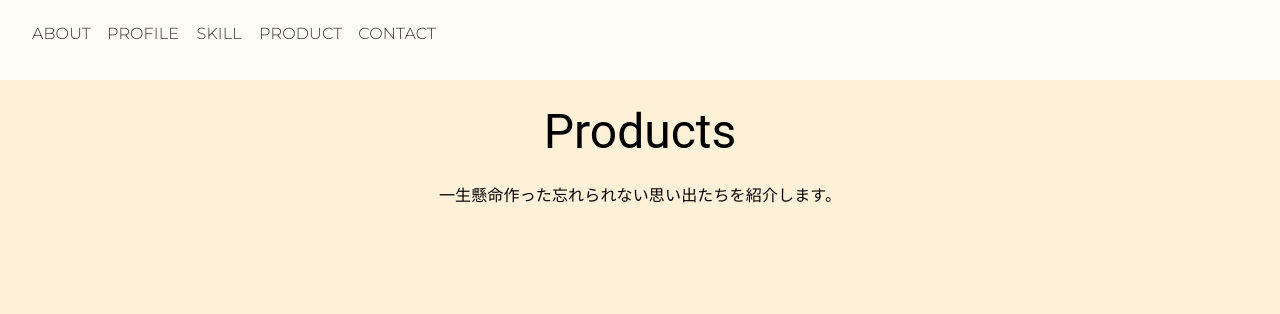
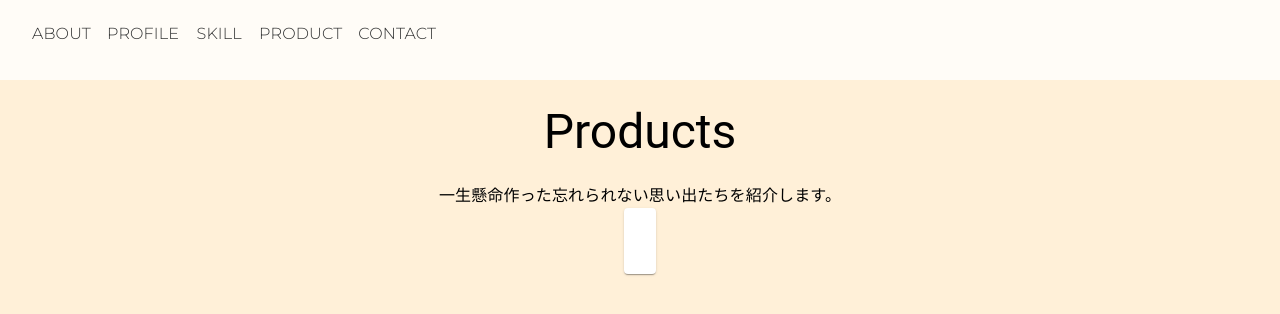
Before and after one commit to morita-koki/portfolio, a Next.js app: page /product in a window 1280 px wide. Shown: the top 314 px of the page. Built offline with nearby package versions, Linux system fonts and the light colour scheme.

Commit message:
product card componentのひな形作成

```diff
--- a/src/app/product/page.tsx
+++ b/src/app/product/page.tsx
@@ -1,26 +1,35 @@
 "use client"
 // import styles from './page.module.css'
 
-import { Box, Container, Grid, Typography } from "@mui/material";
+import { Container, Grid, Typography } from "@mui/material";
 
 // original conponent
+
+import * as React from 'react';
+import ProductCardWithModal from "@/components/modules/ProductCardWithModal";
+
+
+const prop = {
+    img: "",
+    title: "this is title",
+    description: "this is description"
+}
 
 export default function ProductsPage() {
   return (
     <Container maxWidth="md">
+        <Typography variant="h3" textAlign="center" marginY={3}>
+            Products
+        </Typography>
+        <Typography textAlign="center">
+            一生懸命作った忘れられない思い出たちを紹介します。
+        </Typography>
         <Grid
             container
             direction="row"
             justifyContent="space-evenly"
             alignItems="center" >
-            <Grid item xs={12}>
-                <Typography variant="h3" textAlign="center" marginY={3}>
-                    Products
-                </Typography>
-                <Typography textAlign="center">
-                    一生懸命作った忘れられない思い出たちを紹介します。
-                </Typography>
-            </Grid>
+            <ProductCardWithModal props={prop}/>
         </Grid>
     </Container>
   )
--- /dev/null
+++ b/src/components/modules/ProductCardWithModal.tsx
@@ -0,0 +1,85 @@
+import React, { useState } from 'react';
+import {
+  Card,
+  CardMedia,
+  CardContent,
+  Typography,
+  Modal,
+  Backdrop,
+  Fade,
+} from '@mui/material';
+import { styled } from '@mui/material/styles';
+
+const StyledCard = styled(Card)({
+  maxWidth: 345,
+  transition: 'transform 0.2s',
+  cursor: 'pointer',
+  '&:hover': {
+    transform: 'scale(1.1)',
+  },
+});
+
+const StyledCardMedia = styled(CardMedia)({
+  height: 0,
+  paddingTop: '56.25%', // 16:9
+});
+
+const StyledModal = styled(Modal)({
+  display: 'flex',
+  alignItems: 'center',
+  justifyContent: 'center',
+});
+
+const StyledPaper = styled('div')(({ theme }) => ({
+  backgroundColor: theme.palette.background.paper,
+  border: '2px solid #000',
+  boxShadow: theme.shadows[5],
+  padding: theme.spacing(2, 4, 3),
+}));
+
+function ProductCard(props: any) {
+  const [open, setOpen] = useState(false);
+
+  const handleOpen = () => {
+    setOpen(true);
+  };
+
+  const handleClose = () => {
+    setOpen(false);
+  };
+
+  return (
+    <div>
+      <StyledCard onClick={handleOpen}>
+        <StyledCardMedia image={props.image} title={props.title} />
+        <CardContent>
+          <Typography gutterBottom variant="h5" component="h2">
+            {props.title}
+          </Typography>
+          <Typography variant="body2" color="textSecondary" component="p">
+            {props.description}
+          </Typography>
+        </CardContent>
+      </StyledCard>
+      <StyledModal
+        open={open}
+        onClose={handleClose}
+        closeAfterTransition
+        BackdropComponent={Backdrop}
+        BackdropProps={{
+          timeout: 500,
+        }}
+      >
+        <Fade in={open}>
+          <StyledPaper>
+            <Typography variant="h4">{props.title}</Typography>
+            <Typography variant="body1">{props.description}</Typography>
+            <img src={props.image} alt={props.title} />
+          </StyledPaper>
+        </Fade>
+      </StyledModal>
+    </div>
+  );
+}
+
+export default ProductCard;
```
